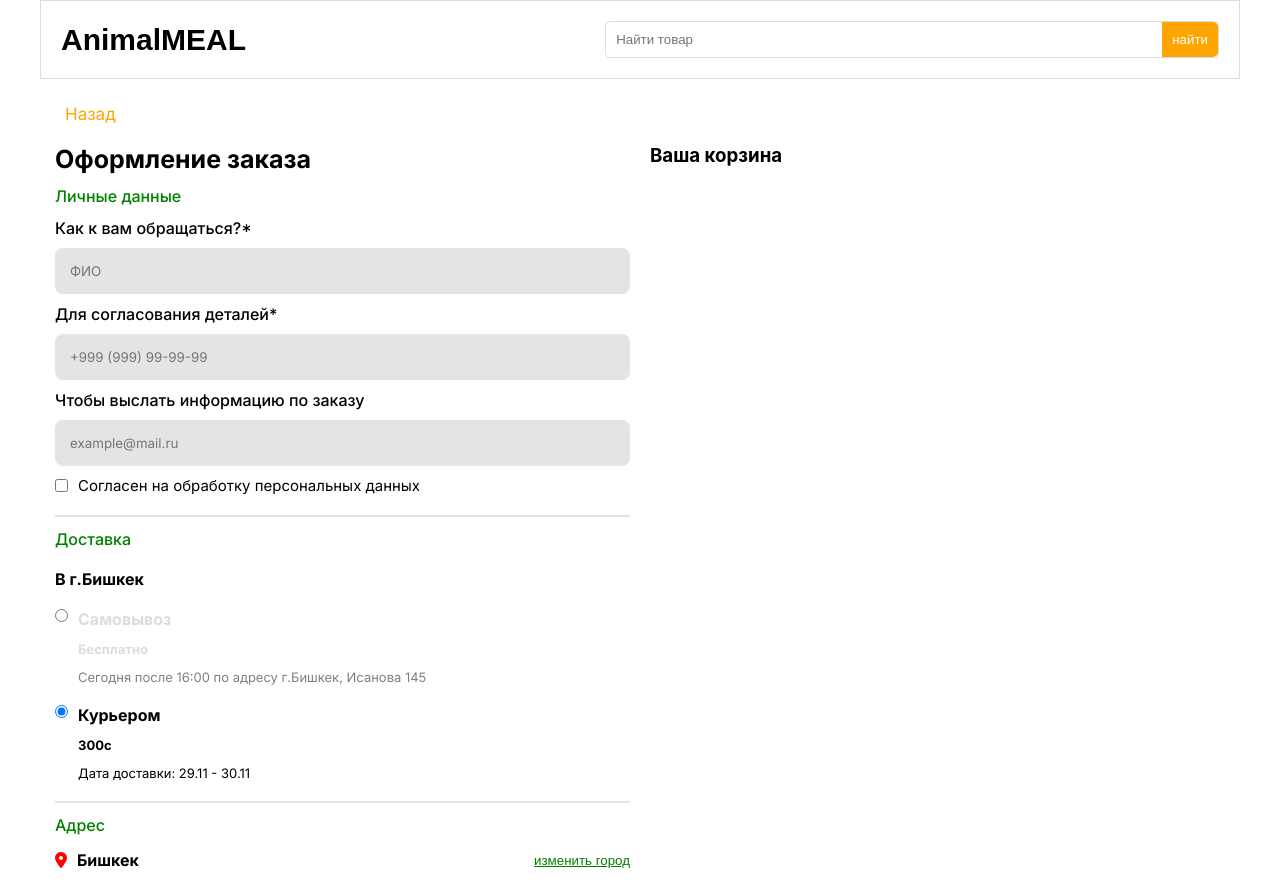
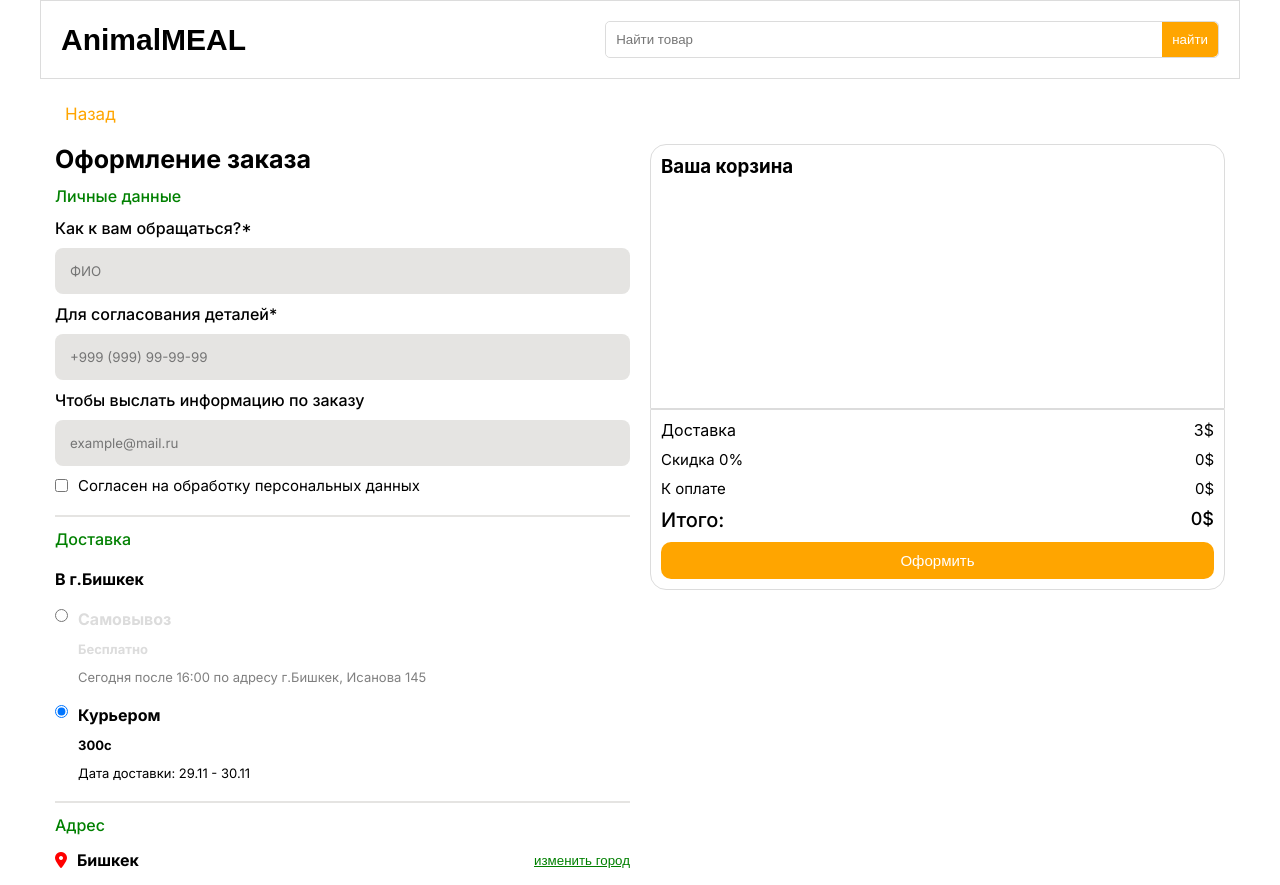
Before and after one commit to shamilmelis/korm-dlya-shivotnih, a React (Create React App) app: page /confirm-order in a window 1280 px wide. Built offline with nearby package versions, Linux system fonts and the light colour scheme.

Commit message:
added admit block with total price

```diff
--- a/src/Pages/ConfirmOrderPage/ConfirmOrderPage.js
+++ b/src/Pages/ConfirmOrderPage/ConfirmOrderPage.js
@@ -17,10 +17,10 @@ const ConfirmOrderPage = () => {
     const [deliveryType, setDeliveryType] = useState(1)
     const navigate = useNavigate();
     const date = new Date();
+    const totalMoney = 0;
 
     const day = date.getDate();
     const month = date.getMonth() + 1
-    const year = date.getFullYear()
     useEffect(() => {
         console.log(bucketItems)
     }, [bucketItems, dispatch])
@@ -184,6 +184,33 @@ const ConfirmOrderPage = () => {
                                             }
                                         </SmoothAppear>
                                     </div>
+                                    <div className={'confirm_order_user_bucket_total'}>
+                                        {deliveryType === 1 ? <div className={'typeOfDelivery_block'}>
+                                            <span>Доставка</span>
+                                            <span>3$</span>
+                                        </div> : ''}
+                                        <div className={'discount_block'}>
+                                            <span className={'discount_value_span'}>Скидка 0%</span>
+                                            <span className={'discount_value'}>{bucketItems.reduce((sum, product) => {
+                                                return deliveryType === 1 ?  sum + product.product_price + 3 : sum + product.product_price
+                                            }, 0)}$</span>
+                                        </div>
+                                        <div className={'to_pay_block'}>
+                                            <span className={'to_pay_span'}>К оплате</span>
+                                            <span className={'to_pay_value'}>{bucketItems.reduce((sum, product) => {
+                                                return deliveryType === 1 ?  sum + product.product_price + 3 : sum + product.product_price
+                                            }, 0)}$</span>
+                                        </div>
+                                        <div className="total_pay_block">
+                                            <span className={'total_pay_span'}>Итого:</span>
+                                            <span className={'total_pay_value'}>{bucketItems.reduce((sum, product) => {
+                                                return deliveryType === 1 ?  sum + product.product_price + 3 : sum + product.product_price
+                                            }, 0)}$</span>
+                                        </div>
+                                        <div className={'admit_order_block'}>
+                                            <button className={'admit_order_btn'}>Оформить</button>
+                                        </div>
+                                    </div>
                                 </div>
                             </div>
                         </div>
--- a/src/Pages/ConfirmOrderPage/styles/main.css
+++ b/src/Pages/ConfirmOrderPage/styles/main.css
@@ -1,9 +1,5 @@
 .confirm_order_section {
 
-}
-
-* {
-    border: px solid black;
 }
 
 .confirm_order_container {
@@ -213,12 +209,19 @@
     display: flex;
     flex-direction: column;
     gap: 20px;
+    border-top-left-radius: 1em;
+    border-top-right-radius: 1em;
+    padding: 10px;
+    border: 1px solid gainsboro;
 }
-
+.confirm_order_user_bucket_inner::-webkit-scrollbar {width: 0}
 .confirm_order_user_bucket_inner {
     display: flex;
     flex-direction: column;
     gap: 20px;
+    max-height: 400px;
+    min-height: 200px;
+    overflow-y: auto;
 }
 
 .this_order {
@@ -269,8 +272,8 @@
 .to_minus_count_btn {
     cursor: pointer;
     padding: 5px 10px;
+    background: orange;
     border: none;
-    background: #adadc9;
     color: #fff;
     font-family: 'Inter', sans-serif;
     border-radius: 5px;
@@ -285,8 +288,8 @@
 .to_plus_count_btn {
     cursor: pointer;
     padding: 5px 10px;
+    background: orange;
     border: none;
-    background: #adadc9;
     color: #fff;
     font-family: 'Inter', sans-serif;
     border-radius: 5px;
@@ -302,3 +305,85 @@
 .user_adress_location_span i {
     color: red;
 }
+
+.confirm_order_user_bucket_total {
+    display: flex;
+    flex-direction: column;
+    border-bottom-left-radius: 1em;
+    border-bottom-right-radius: 1em;
+    padding: 10px;
+    gap: 10px;
+    border: 1px solid gainsboro;
+}
+
+.discount_block {
+    display: flex;
+    justify-content: space-between;
+}
+
+.to_pay_block {
+    display: flex;
+    justify-content: space-between;
+}
+
+.total_pay_block {
+    display: flex;
+    justify-content: space-between;
+}
+
+.discount_value_span {
+    font-family: 'Inter', sans-serif;
+    font-weight: 400;
+    font-size: 15px;
+}
+
+.discount_value {
+    font-family: 'Inter', sans-serif;
+    font-weight: 400;
+    font-size: 15px;
+}
+
+.to_pay_span {
+    font-family: 'Inter', sans-serif;
+    font-weight: 400;
+    font-size: 15px;
+}
+
+.to_pay_value {
+    font-family: 'Inter', sans-serif;
+    font-weight: 400;
+    font-size: 15px;
+}
+
+.total_pay_span {
+    font-family: 'Inter', sans-serif;
+    font-weight: 500;
+    font-size: 20px;
+}
+
+.total_pay_value {
+    font-family: 'Inter', sans-serif;
+    font-weight: 500;
+    font-size: 18px;
+}
+
+.admit_order_block {
+    display: flex;
+}
+
+.admit_order_btn {
+    width: 100%;
+    padding: 10px;
+    border-radius: 10px;
+    border: none;
+    background: orange;
+    font-size: 15px;
+    font-family: 'Montserrat', sans-serif;
+    color: #fff;
+    cursor: pointer;
+}
+
+.typeOfDelivery_block {
+    display: flex;
+    justify-content: space-between;
+}
```
